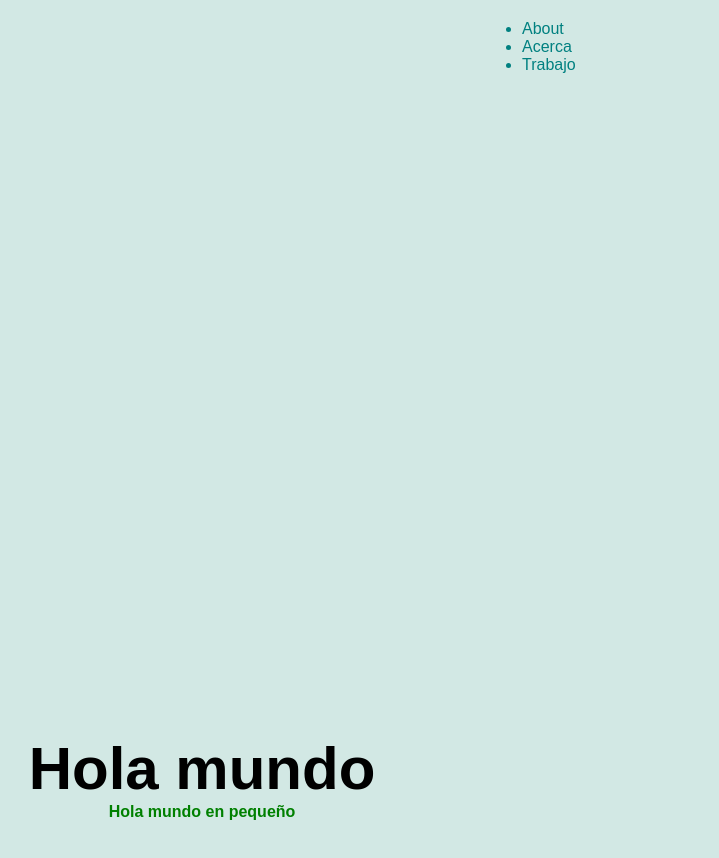
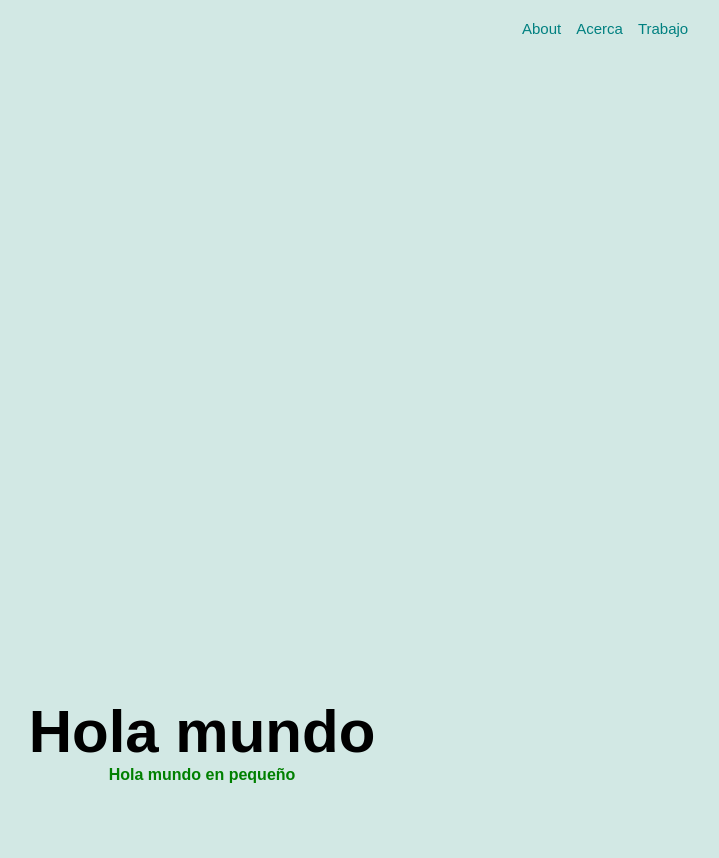
Before and after one commit to edlingao/CodingChallenge2, a plain HTML site: page index.html in a window 1280 px wide. Shown: the top 858 px of the page, without its empty margins (438-1157 px from the left). Drawn offline with Linux system fonts and the light colour scheme.

Commit message:
arreglados bugs(?

```diff
--- a/css/style.css
+++ b/css/style.css
@@ -181,10 +181,13 @@ img{
     flex-direction: row;
 }
 .container {
-    display: flex;
+
     width: 25%;
   }
-
+ul{
+        display: flex;
+    flex-direction: row;
+}
 
 
 /*
@@ -193,7 +196,7 @@ img{
   }
 */
 
-  .Contenedor .Head nav ul.container li {
+  .Contenedor .Head nav ul li {
       margin-right: 15px;
       list-style: none;
       font-size: 15px;
--- a/index.html
+++ b/index.html
@@ -20,9 +20,9 @@
                    </nav>
                 </div>
 
-       <div class="Welcome">
+       <div id="welcome-section" class="Welcome">
 
-            <div class="Mensaje">
+            <div id="welcome-section" class="Mensaje">
                <h1 style="font-size: 60px">Hola mundo</h1>
                <h4 style="
                color: #008000
```
